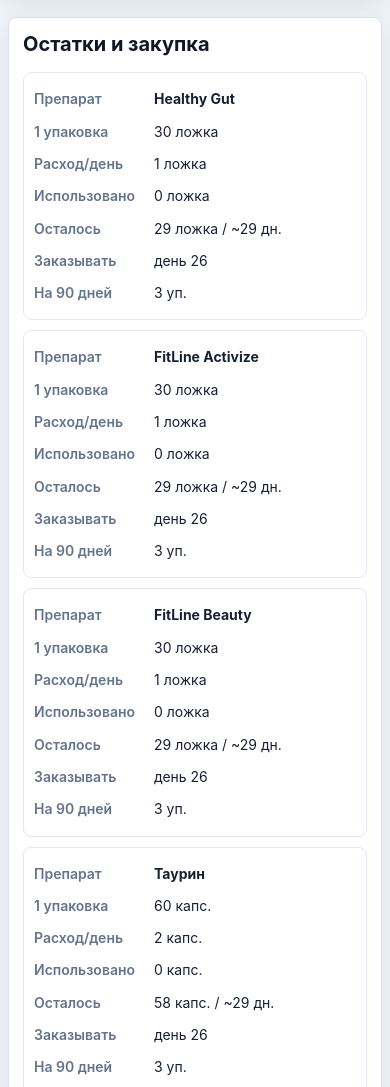
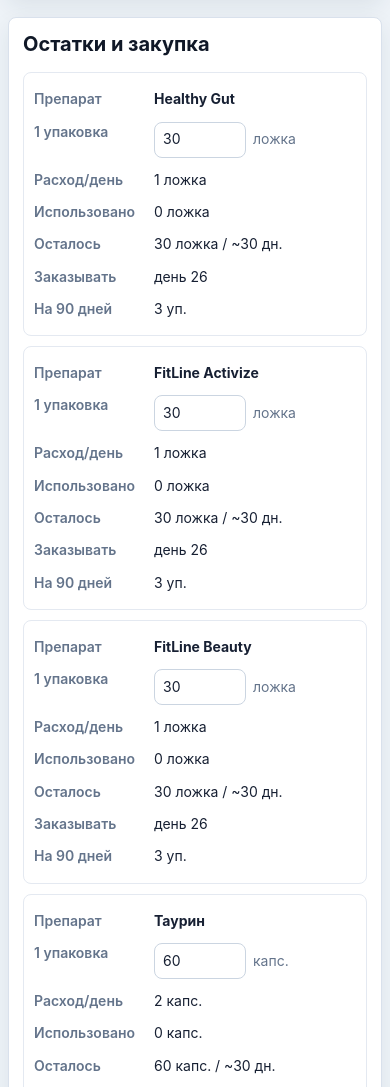
Before and after one commit to postislav/tracker, a website: page index.html in a window 390 px wide. Shown: the part 4187-5274 px from the top of the page. Drawn offline with Linux system fonts and the light colour scheme.

Commit message:
Allow editing pack sizes

```diff
--- a/index.html
+++ b/index.html
@@ -4,7 +4,7 @@
     <meta charset="UTF-8" />
     <meta name="viewport" content="width=device-width, initial-scale=1.0" />
     <title>Трекер программы на 3 месяца</title>
-    <link rel="stylesheet" href="./src/styles.css?v=7" />
+    <link rel="stylesheet" href="./src/styles.css?v=8" />
   </head>
   <body>
     <div id="root"></div>
--- a/src/main.js
+++ b/src/main.js
@@ -104,6 +104,7 @@
 let done = safeReadDone(day);
 
 const root = document.getElementById("root");
+const packStorageKey = "supplement-tracker-pack-sizes";
 
 function storageKey(currentDay) {
   return `supplement-tracker-day-${currentDay}`;
@@ -120,6 +121,21 @@
   } catch {
     return {};
   }
+}
+
+function safeReadPackSizes() {
+  try {
+    return JSON.parse(localStorage.getItem(packStorageKey) || "{}");
+  } catch {
+    return {};
+  }
+}
+
+function savePackSize(name, pack) {
+  const packSizes = safeReadPackSizes();
+  packSizes[name] = pack;
+  localStorage.setItem(packStorageKey, JSON.stringify(packSizes));
+  render();
 }
 
 function escapeHtml(value) {
@@ -204,17 +220,17 @@
 
 function getShopping() {
   const usedByChecks = getUsedByChecks();
+  const packSizes = safeReadPackSizes();
 
   return initialItems.map((item) => {
+    const pack = Number(packSizes[item.name] || item.pack);
     const start = item.startDay || 1;
-    const daysUsed = Math.max(0, day - start + 1);
-    const used = daysUsed * item.daily;
     const checkedUsed = usedByChecks[item.name] || 0;
-    const remaining = item.pack - used;
+    const remaining = pack - checkedUsed;
     const daysLeft = remaining > 0 ? Math.floor(remaining / item.daily) : 0;
-    const reorderDay = Math.max(start, start + Math.floor(item.pack / item.daily) - REORDER_BUFFER_DAYS);
-    const packsFor90 = Math.ceil(((PROGRAM_DAYS - start + 1) * item.daily) / item.pack);
-    return { ...item, checkedUsed, remaining, daysLeft, reorderDay, packsFor90 };
+    const reorderDay = Math.max(start, start + Math.floor(pack / item.daily) - REORDER_BUFFER_DAYS);
+    const packsFor90 = Math.ceil(((PROGRAM_DAYS - start + 1) * item.daily) / pack);
+    return { ...item, pack, checkedUsed, remaining, daysLeft, reorderDay, packsFor90 };
   });
 }
 
@@ -301,7 +317,7 @@
           <div class="card-content note-card">
             <p>
               Данные сохраняются в браузере на этом устройстве. Если открыть сайт на другом телефоне или компьютере,
-              отметки нужно будет вести отдельно. Количество в упаковках можно изменить в коде в блоке <b>initialItems</b>.
+              отметки и размеры упаковок нужно будет вести отдельно.
             </p>
           </div>
         </section>
@@ -380,7 +396,12 @@
   return `
     <tr>
       <td data-label="Препарат">${escapeHtml(item.name)}</td>
-      <td data-label="1 упаковка">${item.pack} ${escapeHtml(item.unit)}</td>
+      <td data-label="1 упаковка">
+        <label class="pack-editor">
+          <input type="number" min="1" step="1" value="${item.pack}" data-action="edit-pack" data-name="${escapeHtml(item.name)}" aria-label="Количество в упаковке: ${escapeHtml(item.name)}" />
+          <span>${escapeHtml(item.unit)}</span>
+        </label>
+      </td>
       <td data-label="Расход/день">${item.daily} ${escapeHtml(item.unit)}</td>
       <td data-label="Использовано">${item.checkedUsed} ${escapeHtml(item.unit)}</td>
       <td data-label="Осталось" class="${isLow ? "low-stock" : ""}">${Math.max(0, item.remaining)} ${escapeHtml(item.unit)} / ~${Math.max(0, item.daysLeft)} дн.</td>
@@ -402,4 +423,12 @@
   if (action === "toggle-schedule-item") toggleScheduleItem(control.dataset.key);
 });
 
+root.addEventListener("change", (event) => {
+  const input = event.target.closest("[data-action='edit-pack']");
+  if (!input) return;
+
+  const pack = Math.max(1, Math.round(Number(input.value) || 1));
+  savePackSize(input.dataset.name, pack);
+});
+
 render();
--- a/src/styles.css
+++ b/src/styles.css
@@ -470,6 +470,31 @@
   font-weight: 700;
 }
 
+.pack-editor {
+  display: inline-flex;
+  align-items: center;
+  gap: 7px;
+}
+
+.pack-editor input {
+  width: 76px;
+  min-height: 36px;
+  border: 1px solid #cbd5e1;
+  border-radius: 8px;
+  padding: 6px 8px;
+  color: #172033;
+  background: #ffffff;
+}
+
+.pack-editor input:focus {
+  border-color: #2563eb;
+  outline: 2px solid #bfdbfe;
+}
+
+.pack-editor span {
+  color: #64748b;
+}
+
 tr:last-child td {
   border-bottom: 0;
 }
@@ -593,4 +618,8 @@
     color: #64748b;
     font-weight: 600;
   }
+
+  .pack-editor input {
+    width: 92px;
+  }
 }
```
